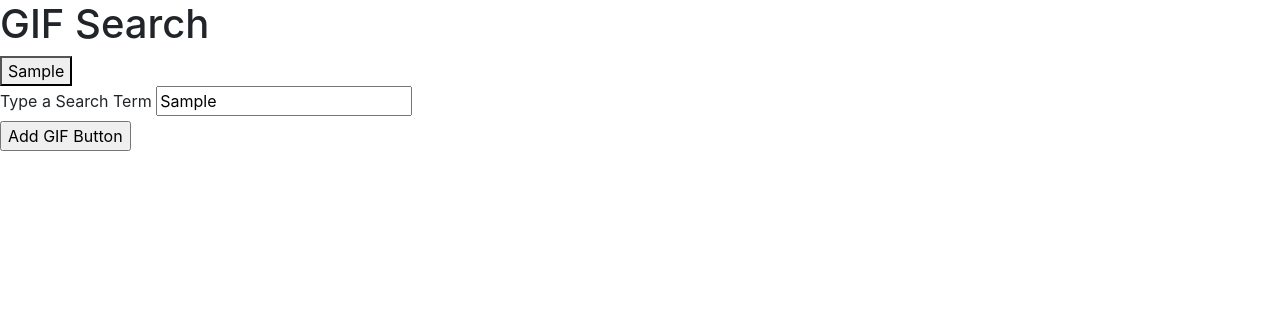
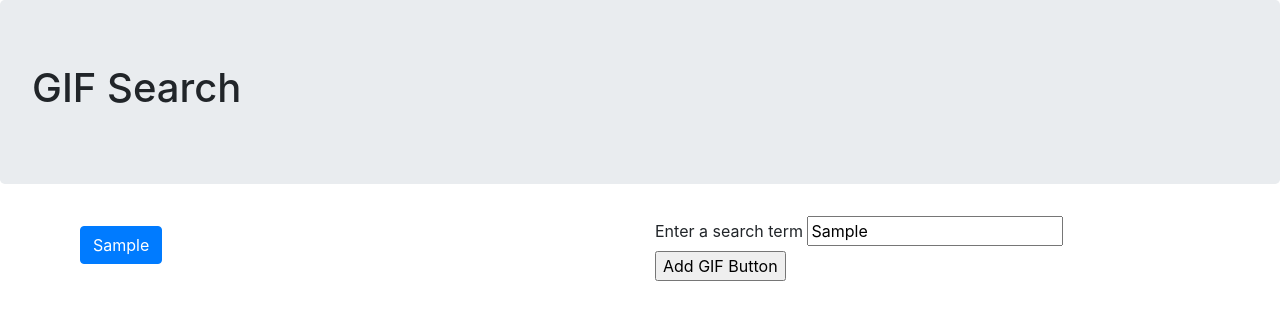
Before and after one commit to golemheavy/giphyAPI, a plain HTML site: page index.html in a window 1280 px wide. Both pictures are taken after typing "Sample" into the empty fields and a click on the input "Add GIF Button". Drawn offline with nearby package versions, Linux system fonts and the light colour scheme.

Commit message:
this is a working version, but it uses the mp4 version of the gif not the gif itself. also there are some layout issues with the videos. Next iteration will use the small gif

```diff
--- a/giphyAPI.js
+++ b/giphyAPI.js
@@ -4,7 +4,7 @@
 
 // This function builds a button using a string argument
 	function makeButton(str) {
-		return `<button class="term">${str}</button>`
+		return `<button class="btn btn-primary term">${str}</button>`
 	}
 
 // Function for displaying buttons for each search term in the array
--- a/index.html
+++ b/index.html
@@ -10,16 +10,24 @@
 	<link rel="stylesheet" href="./style.css">
 </head>
 <body>
-		<h1>GIF Search</h1>
+	<div class="jumbotron"><h1>GIF Search</h1></div>
 	<!-- The selected search terms will be presented here -->
-		<div id="buttons-view"></div>
+	<div class="container">
+		<div class="row">
+			<div class="col"><div class="row" id="buttons-view"></div></div>
+			<div class="col">
 				<form id="term-form">
-			<label for="term-input">Type a Search Term</label>
+					<label for="term-input">Enter a search term</label>
 					<input type="text" id="term-input"><br>
 					<!-- Button triggers new search term to be added -->
 					<input id="add-term" type="submit" value="Add GIF Button">
 				</form>
+			</div>
+		</div>
+		<div class="row">
 			<div id="GIF-view" class="row"></div>
+		</div>
+	</div>
 	<script src="https://cdnjs.cloudflare.com/ajax/libs/jquery/3.2.1/jquery.min.js"></script>
 	<script src="./giphyAPI.js"></script>
 </body>
--- a/reset.css
+++ /dev/null
@@ -1,48 +0,0 @@
-/* http://meyerweb.com/eric/tools/css/reset/
-   v2.0 | 20110126
-   License: none (public domain)
-*/
-
-html, body, div, span, applet, object, iframe,
-h1, h2, h3, h4, h5, h6, p, blockquote, pre,
-a, abbr, acronym, address, big, cite, code,
-del, dfn, em, img, ins, kbd, q, s, samp,
-small, strike, strong, sub, sup, tt, var,
-b, u, i, center,
-dl, dt, dd, ol, ul, li,
-fieldset, form, label, legend,
-table, caption, tbody, tfoot, thead, tr, th, td,
-article, aside, canvas, details, embed,
-figure, figcaption, footer, header, hgroup,
-menu, nav, output, ruby, section, summary,
-time, mark, audio, video {
-	margin: 0;
-	padding: 0;
-	border: 0;
-	font-size: 100%;
-	font: inherit;
-	vertical-align: baseline;
-}
-/* HTML5 display-role reset for older browsers */
-article, aside, details, figcaption, figure,
-footer, header, hgroup, menu, nav, section {
-	display: block;
-}
-body {
-	line-height: 1;
-}
-ol, ul {
-	list-style: none;
-}
-blockquote, q {
-	quotes: none;
-}
-blockquote:before, blockquote:after,
-q:before, q:after {
-	content: '';
-	content: none;
-}
-table {
-	border-collapse: collapse;
-	border-spacing: 0;
-}
--- a/style.css
+++ b/style.css
@@ -0,0 +1,3 @@
+.term {
+	margin: 10px 10px;
+}
```
Lines whose indentation alone changed are shown as unchanged.
